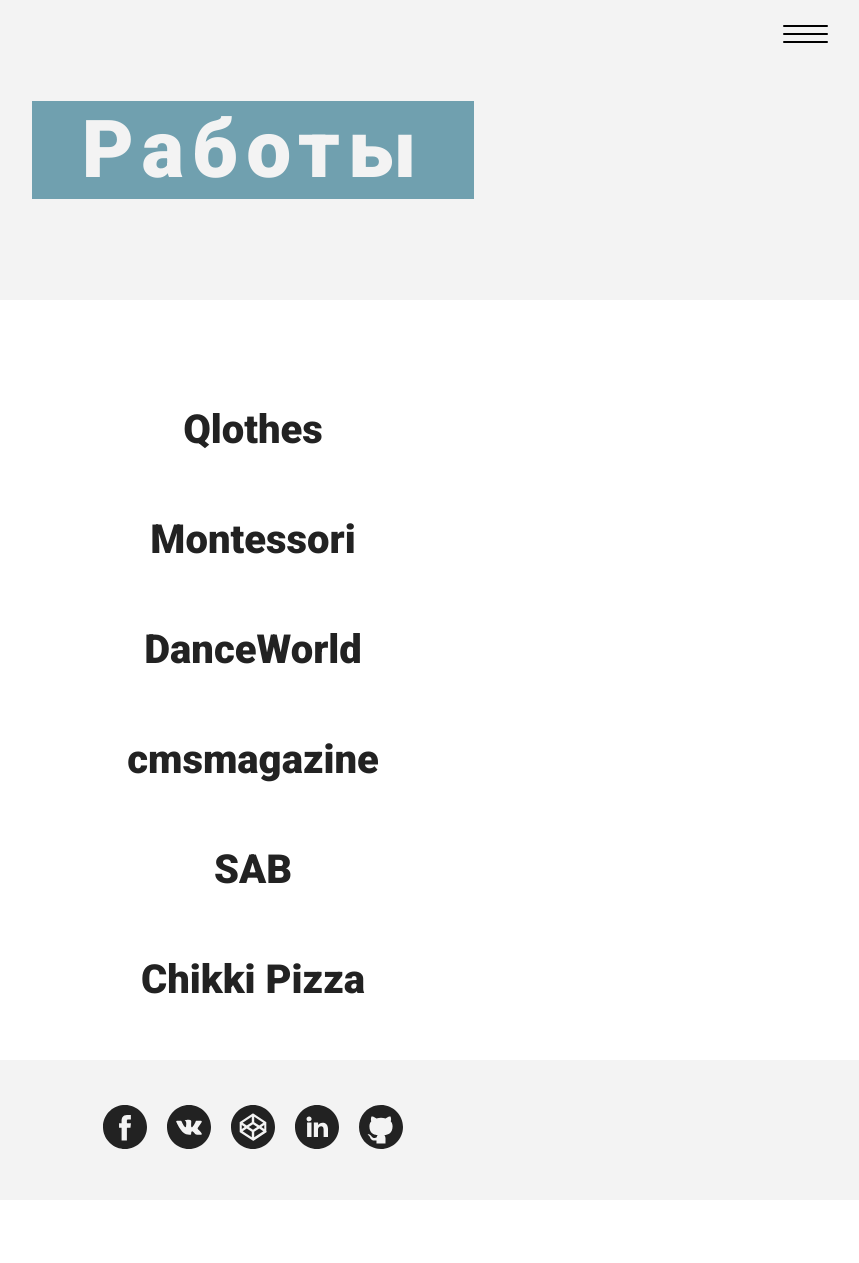
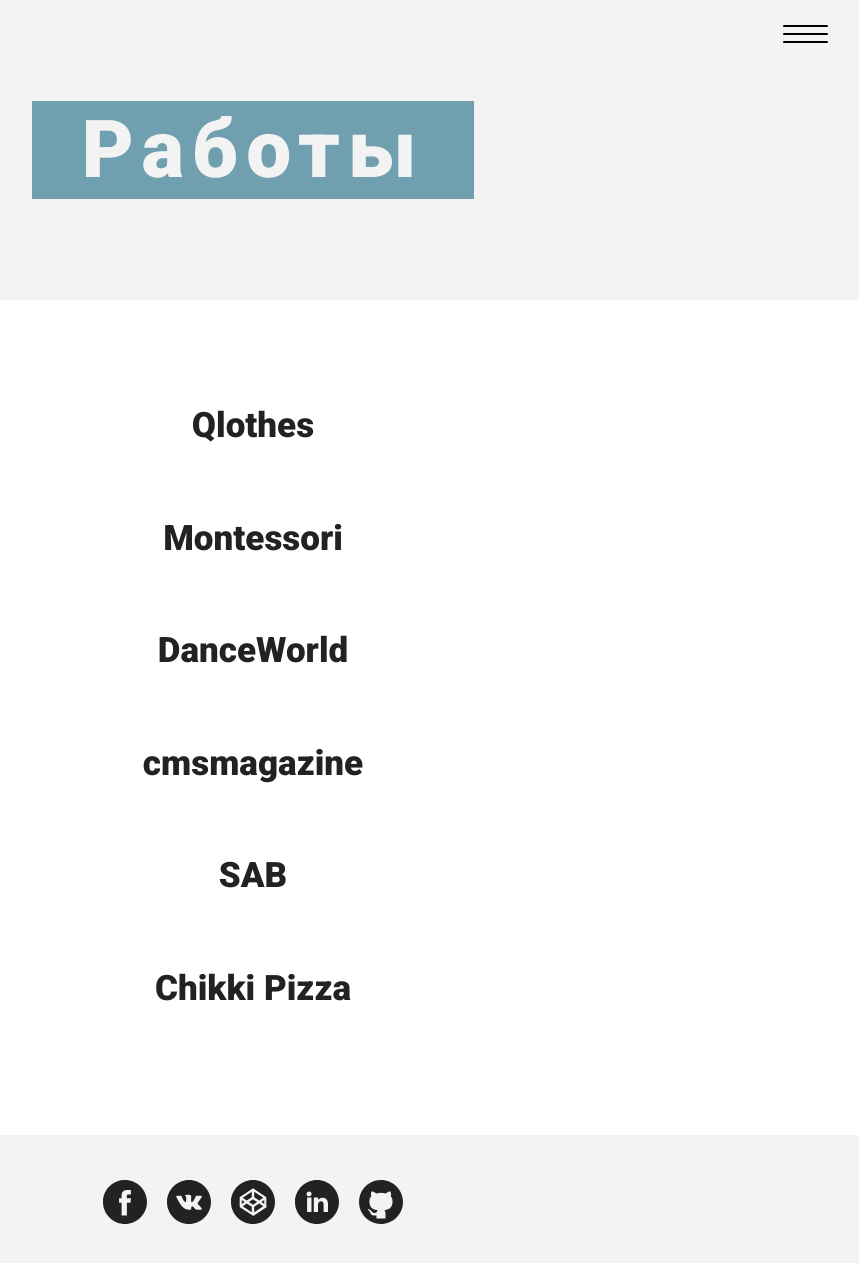
Before and after one commit to webslavik/Portfolio-Code, a Jekyll site: the page built from projects/index.html, in a window 1280 px wide. Shown: the top 1263 px of the page, without its empty margins (387-1246 px from the left). Built offline with Jekyll 4.4.1, drawn with Linux system fonts in a browser that asks for light colours; nearby versions of some CDN libraries.

Commit message:
mod: мелкие правки

```diff
--- a/_includes/nav.html
+++ b/_includes/nav.html
@@ -6,7 +6,6 @@
     <li><a href="/about/">Обо мне</a></li>
     <li><a href="/projects">Работы</a></li>
     <li><a href="/articles/">Статьи</a></li>
-    <li><a href="#link">Контакты</a></li>
   </ul>
 </nav>
 <!-- end nav-->
--- a/_jadefiles/nav.jade
+++ b/_jadefiles/nav.jade
@@ -7,6 +7,6 @@
 		li: a(href="/about/") Обо мне
 		li: a(href="/projects") Работы
 		li: a(href="/articles/") Статьи
-		li: a(href="#link") Контакты
+		//- li: a(href="#link") Контакты
 
 // end nav
--- a/assets/css/main.css
+++ b/assets/css/main.css
@@ -1567,13 +1567,13 @@
 	-----------------------------------------------
 */
 .container--project {
-  margin-bottom: 100px; }
+  margin-bottom: 120px; }
 
 .projects-title {
-  margin-bottom: 50px;
+  margin-bottom: 60px;
   text-align: center; }
   .projects-title a {
-    font-size: 2.5rem;
+    font-size: 2.1875rem;
     color: #222222;
     text-decoration: none; }
 
--- a/assets/sass/pages/projects-page/projects.scss
+++ b/assets/sass/pages/projects-page/projects.scss
@@ -5,18 +5,18 @@
 */
 
 .container--project {
-	margin-bottom: 100px;
+	margin-bottom: 120px;
 }
 
 
 // Title on the Projects Page
 //---------------------------------
 .projects-title {
-	margin-bottom: 50px;
+	margin-bottom: 60px;
 	text-align: center;
 
 	a {
-		font-size: rem(40);
+		font-size: rem(35);
 		color: $dark;
 		text-decoration: none;
 	}
--- a/projects/index.html
+++ b/projects/index.html
@@ -7,7 +7,7 @@
 <main class="content js-content">
 	{% include inner-header.html %}
 
-	<div class="container">
+	<div class="container container--project">
 		{% for project in site.categories.projects %}
 				<h2 class='projects-title'><a href="{{ project.url }}">{{ project.title }}</a></h2>
 			</article>
```
